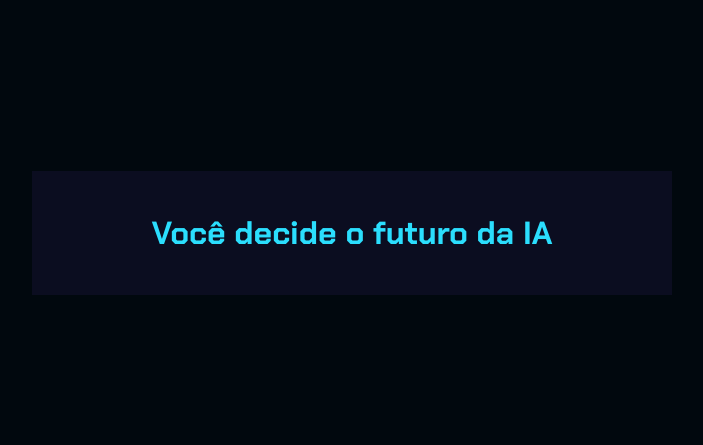
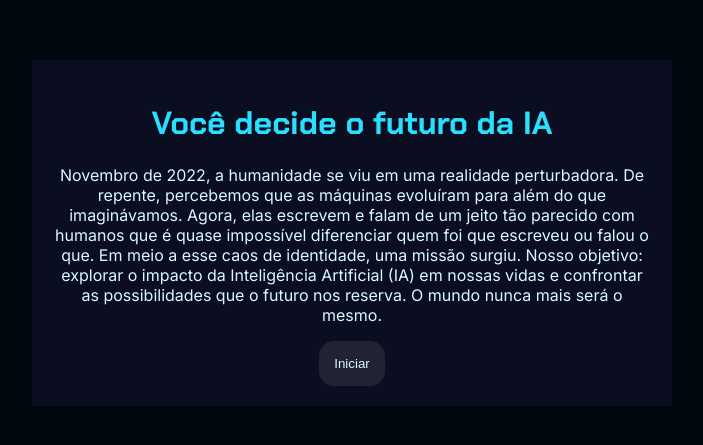
Before and after one commit to Vagner1965/Michael-Joseph-Jackson, a plain HTML site: page index.html in a window 1280 px wide. Shown: the part 175-620 px from the top of the page, without its empty margins (288-991 px from the left). Drawn offline with Linux system fonts and the light colour scheme; files whose address does not match are found by name.

Commit message:
Enhance index.html with introduction and start button
Added introductory text and a start button to the main interface.

```diff
--- a/index.html
+++ b/index.html
@@ -9,6 +9,15 @@
 <body>
     <div class="caixa-principal">
         <h1>Você decide o futuro da IA</h1>
+        <div class="tela-inicial">
+            <p>Novembro de 2022, a humanidade se viu em uma realidade perturbadora.
+                        De repente, percebemos que as máquinas evoluíram para além do que imaginávamos.
+                        Agora, elas escrevem e falam de um jeito tão parecido com humanos que é quase impossível diferenciar quem foi que escreveu ou falou o que.
+                        Em meio a esse caos de identidade, uma missão surgiu.
+                        Nosso objetivo: explorar o impacto da Inteligência Artificial (IA) em nossas vidas e confrontar as possibilidades que o futuro nos reserva.
+                        O mundo nunca mais será o mesmo.
+            </p>
+            <button class="iniciar-btn">Iniciar</button>
         <div class="caixa-perguntas"></div>
         <div class="caixa-alternativas"></div>
         <div class="caixa-resultado">
```
